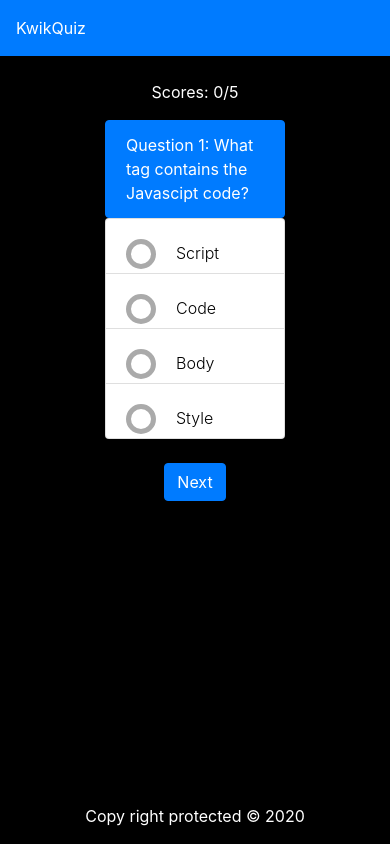
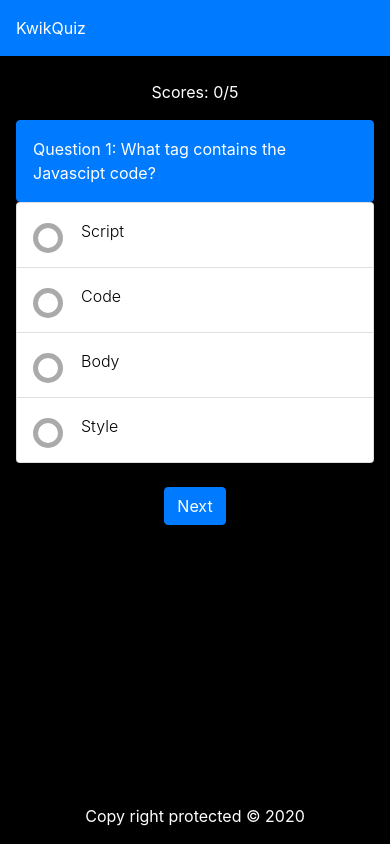
Before and after one commit to Adaeze23/quiz-game, a plain HTML site: page index.html in a window 390 px wide. Both pictures are taken after a click on the button "Start Quiz". Drawn offline with nearby package versions, Linux system fonts and the light colour scheme.

Commit message:
Page responsiveness
adjusted the container padding

```diff
--- a/css/style.css
+++ b/css/style.css
@@ -5,7 +5,7 @@ body{
 	}
 
 .list-group{
-	align-items: center;
+	/*align-items: center;*/
     text-align: left;
     color: white;
 }
@@ -20,7 +20,7 @@ ul li{
 	display: block;
 	position: relative;
 	float: left;
-	width: 50%;
+	width: 100%;
 	/*height: 100px;*/
 	/*border-bottom: 0px solid #333;*/
 
@@ -49,17 +49,17 @@ ul li input[type=radio]{
 	visibility: hidden;
 }
 
-ul li label{
+ul li label {
     display: block;
     position: relative;
     font-weight: 300;
     font-size: 1em;
-	padding: 5px 5px 15px 50px;
-	margin: 5px auto;
-	height: 2px;
+    /* padding: 5px 5px 15px 50px; */
+    /* height: 2px; */
     z-index: 9;
     cursor: pointer;
     -webkit-transition: all 0.25s linear;
+    padding-left: 3em;
 }
 
 ul li:hover label{
@@ -174,3 +174,23 @@ ul li:hover label{
 	font-weight: bold;
 	}
 */
+
+.list-group-item {
+    position: relative;
+    display: block;
+    padding: 1rem;
+    background-color: #fff;
+    border: 1px solid rgba(0,0,0,.125);
+}
+
+.container-wrapper {
+    padding-left: 15rem;
+    padding-right: 15rem;
+}
+
+@media only screen and (max-width: 768px) {
+    .container-wrapper {
+        padding-left: 1rem;
+        padding-right: 1rem;
+    }
+}
--- a/index.html
+++ b/index.html
@@ -70,10 +70,10 @@
         </section> -->
 
         <section id="questions" >
-            <div class="container align-content-center">
+            <div class="container-fluid container-wrapper">
                <p> Scores: <span id="score_counter">0</span>/5</p>
                 <div class="row" id="row_1" style="display: none;">
-                    <div class="col-md-12">
+                    <div class="col-12">
                         <ul class="list-group" id="question_1">
                             <li class="list-group-item active">Question 1: What tag contains the Javascipt code?</li>
                         </ul>
@@ -342,6 +342,8 @@
                 }else if(element.value != 'Script'){
                     $(`#${element.id}`).parent().addClass('wrong-answer');
                 }
+
+
             }
 
 
```
Lines whose indentation alone changed are shown as unchanged.
